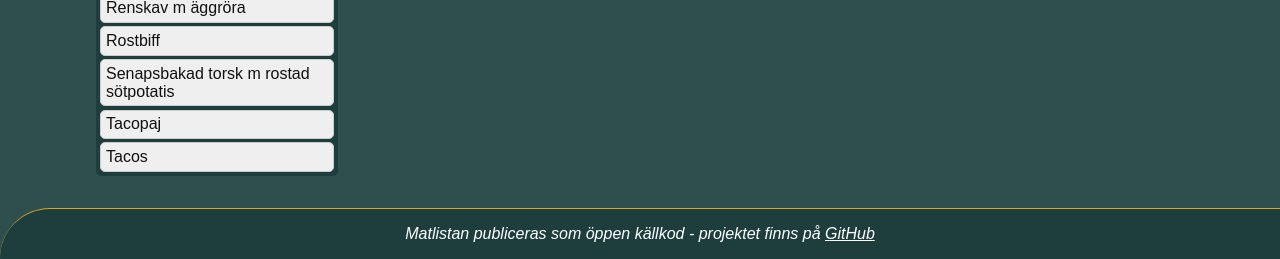
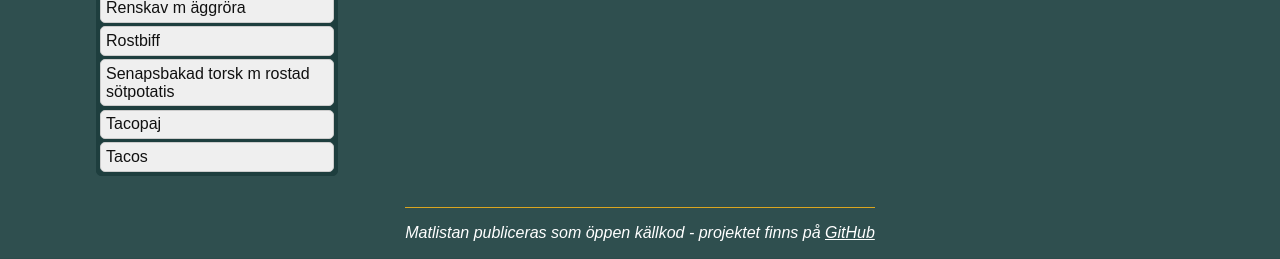
Before and after one commit to prodhe/matlistan, a PHP site: page / in a window 1280 px wide. Shown: the part 961-1220 px from the top of the page. Run offline with PHP 8.4, Linux system fonts and the light colour scheme; some libraries are stand-ins or nearby versions.

Commit message:
changed footer

```diff
--- a/css/style.css
+++ b/css/style.css
@@ -131,9 +131,11 @@ ul#userlist {
 footer {
 	clear: both;
     padding: 1rem 0 1rem 0;
+/*
     background-color: #1e3e3e;
     border-top: 1px solid #daa520;
     border-radius: 50px 0 0 0;
+    */
     color: #fff;
     text-align: center;
 }
@@ -143,6 +145,10 @@ footer p {
 	text-align: center;
 	font-style: italic;
 }
+footer span {
+    border-top: 1px solid #daa520;
+    padding-top: 1rem;
+}
 footer a {
     color: #fff;
 }
--- a/index.html
+++ b/index.html
@@ -59,8 +59,10 @@
         <div id="popup"></div>
     </main>
     <footer>
-        <p>Matlistan publiceras som öppen källkod - projektet finns på
-        <a href="http://github.com/prodhe/foodlist">GitHub</a></p>
+        <p>
+            <span>Matlistan publiceras som öppen källkod - projektet finns på
+            <a href="http://github.com/prodhe/foodlist">GitHub</a></span>
+        </p>
     </footer>
 </body>
 </html>
```
